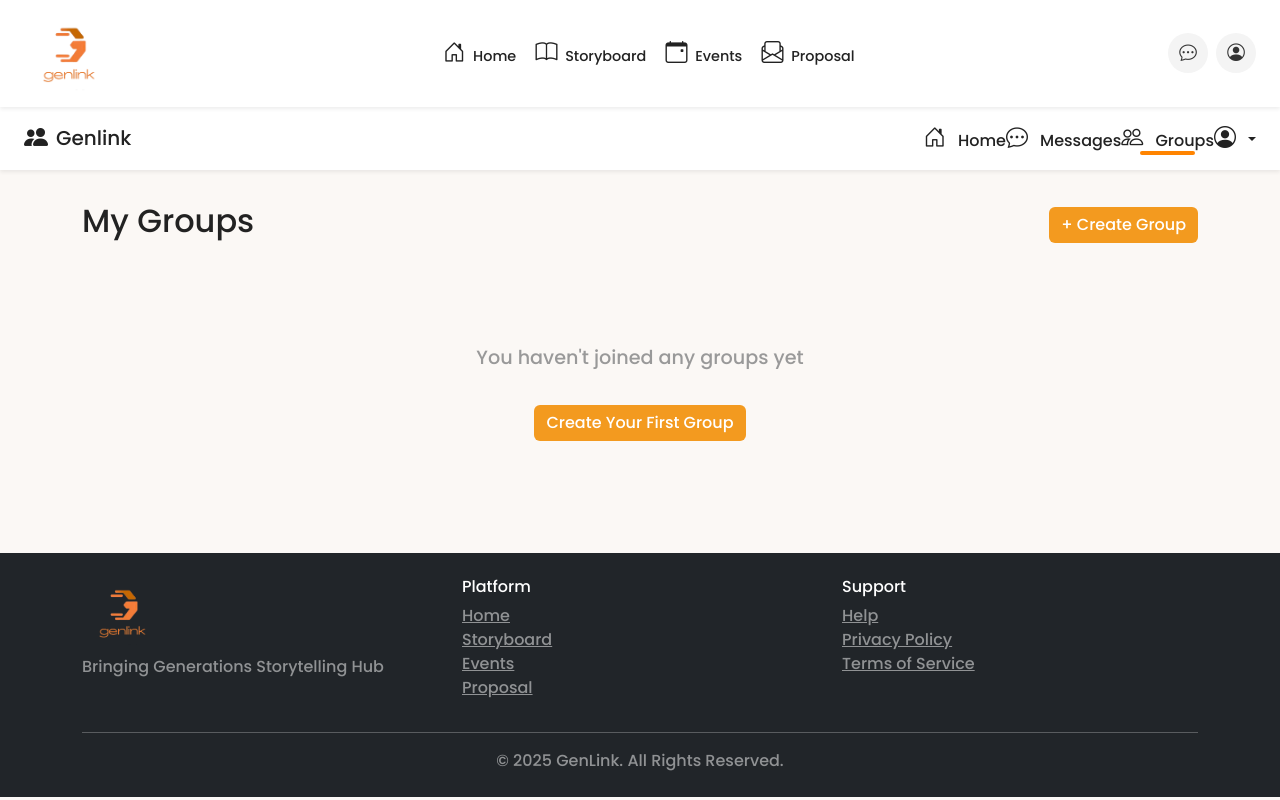
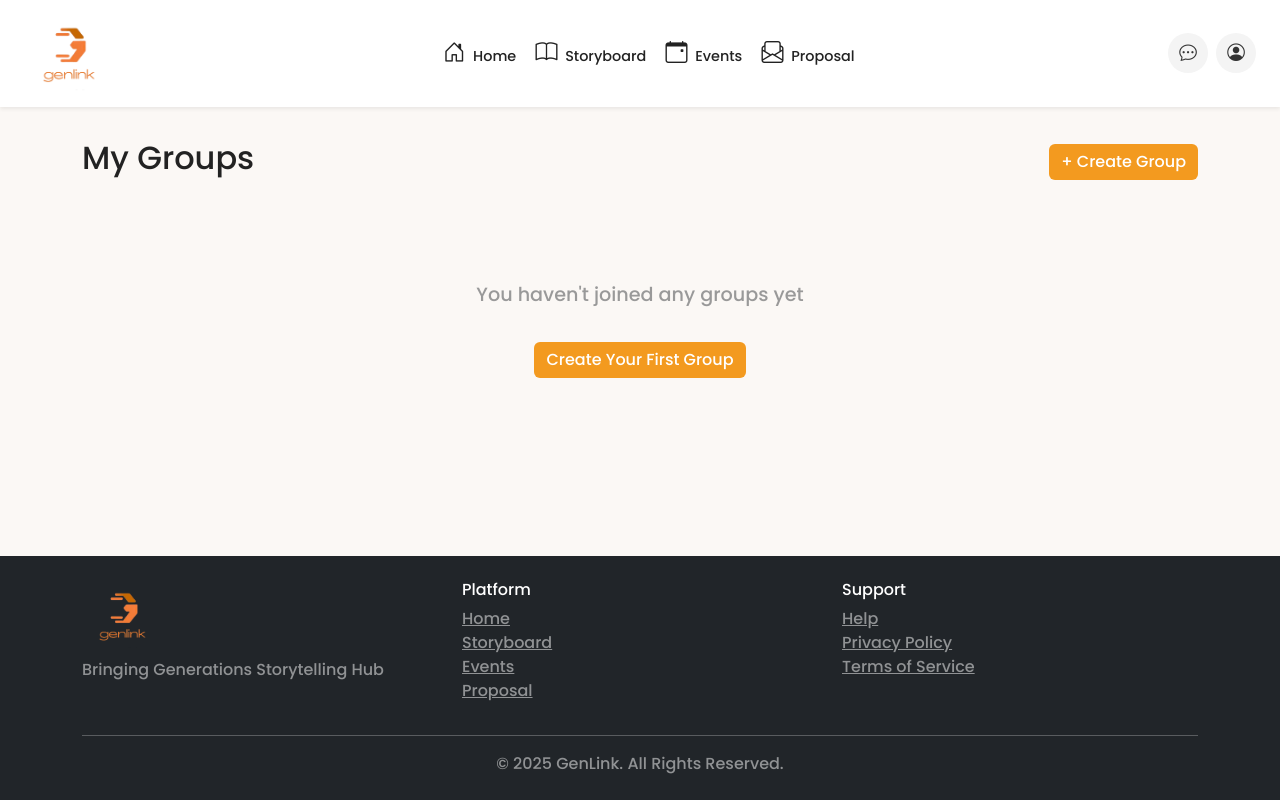
Before and after one commit to PhilenaWu/WDP_PROJECT_FINAL, a Flask app: page /groups in a window 1280 px wide. Run offline with Flask 3, Linux system fonts and the light colour scheme; the visitor is signed in with stand-in values (Sample User, id 1); data that the repository does not hold is empty.

Commit message:
changed groups

```diff
--- a/templates/base.html
+++ b/templates/base.html
@@ -219,7 +219,7 @@
 
     {% block extra_css %}{% endblock %}
 </head>
-<body {% block body_class %}{% endblock %}>
+<body class="d-flex flex-column min-vh-100" {% block body_class %}{% endblock %}>
     {% block navbar %}
 
     <!-- Navigation -->
@@ -340,7 +340,9 @@
 {% endif %}
 {% endblock %}
 
-{% block content %}{% endblock %}
+<main class="flex-fill">
+    {% block content %}{% endblock %}
+</main>
 
 {% block footer %}
 <!-- Footer -->
--- a/templates/messaging/contacts.html
+++ b/templates/messaging/contacts.html
@@ -45,7 +45,10 @@
         {% endif %}
     </div>
     <div class="main-content">
-        <h2>Manage Contacts</h2>
+        <div style="display: flex; align-items: center; gap: 18rem;">
+            <h2>Manage Contacts</h2>
+            <a href="{{ url_for('messaging.view_groups') }}" class="btn btn-primary">Manage Group</a>
+        </div>
         <div class="add-contact-form">
             <h3>Add New Contact</h3>
             <form method="POST" action="{{ url_for('messaging.add_contact') }}">
--- a/templates/messaging/groups.html
+++ b/templates/messaging/groups.html
@@ -1,19 +1,9 @@
 {% extends "base.html" %}
 {% block title %}Groups - Genlink{% endblock %}
 {% block content %}
-<nav class="navbar navbar-expand-lg navbar-light bg-white shadow-sm">
-    <div class="container-fluid px-4">
-        <a class="navbar-brand d-flex align-items-center" href="{{ url_for('main.home') }}"><i class="bi bi-people-fill me-2 navbar-brand-icon"></i><span class="navbar-brand-text">Genlink</span></a>
-        <ul class="navbar-nav ms-auto">
-            <li class="nav-item"><a class="nav-link" href="{{ url_for('main.home') }}"><i class="bi bi-house-door"></i> Home</a></li>
-            <li class="nav-item"><a class="nav-link" href="{{ url_for('messaging.view_contacts') }}"><i class="bi bi-chat-dots"></i> Messages</a></li>
-            <li class="nav-item"><a class="nav-link active" href="{{ url_for('messaging.view_groups') }}"><i class="bi bi-people"></i> Groups</a></li>
-            <li class="nav-item dropdown"><a class="nav-link dropdown-toggle" href="#" role="button" data-bs-toggle="dropdown"><i class="bi bi-person-circle"></i></a>
-                <ul class="dropdown-menu dropdown-menu-end"><li><a class="dropdown-item" href="{{ url_for('profile.profile') }}">Profile</a></li><li><a class="dropdown-item" href="{{ url_for('auth.settings') }}">Settings</a></li><li><hr class="dropdown-divider"></li><li><a class="dropdown-item" href="{{ url_for('auth.logout_now') }}">Logout</a></li></ul>
-            </li>
-        </ul>
-    </div>
-</nav>
+
+{% block banner %}{% endblock %}
+
 <div class="container">
     <div style="display:flex;justify-content:space-between;align-items:center;margin:2rem 0;"><h2>My Groups</h2><a href="{{ url_for('messaging.create_group') }}" class="btn btn-primary">+ Create Group</a></div>
     <div style="display:grid;grid-template-columns:repeat(auto-fill,minmax(300px,1fr));gap:1.5rem;">
```
